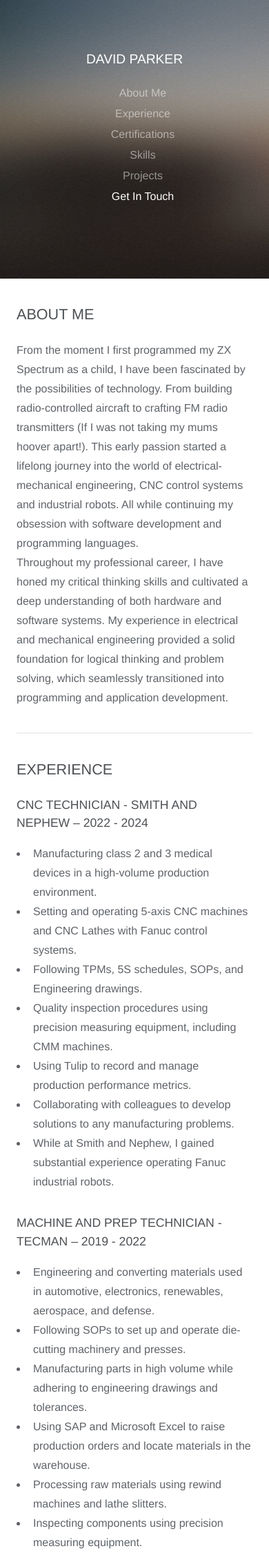
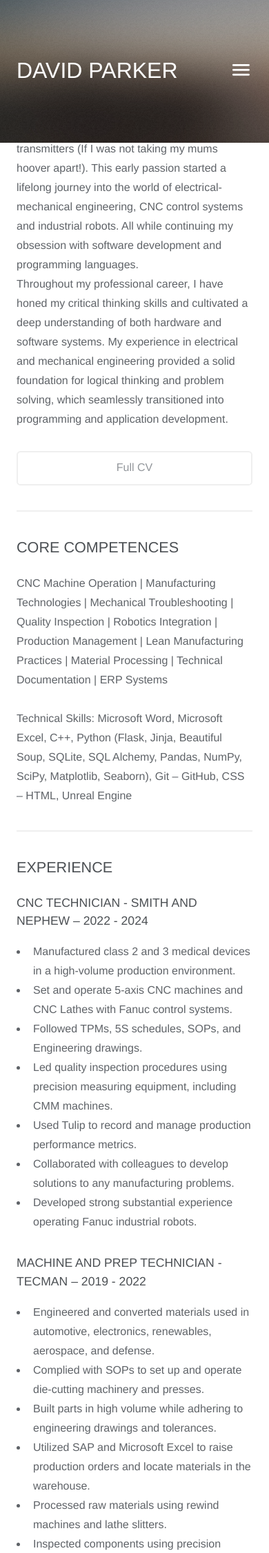
Before and after one commit to Mr006698/Portfolio_Website, a Flask app: page / in a window 390 px wide. Shown: the top 2252 px of the page at 69% size. Run offline with Flask 3, Linux system fonts and the light colour scheme; some web fonts are replaced.

Commit message:
Get Menubar Working

```diff
--- a/main.py
+++ b/main.py
@@ -5,6 +5,11 @@ app = Flask(__name__)
 @app.route('/')
 def index() -> str:
     return render_template('index.html', year=date.today().strftime('%Y'))
+
+
+@app.route('/cv')
+def cv() -> str:
+    return render_template('cv.html', year=date.today().strftime('%Y'))
 
 
 @app.route('/projects')
--- a/static/assets/css/main.css
+++ b/static/assets/css/main.css
@@ -8,6 +8,13 @@
 	html5up.net | @ajlkn
 	Free for personal and commercial use under the CCA 3.0 license (html5up.net/license)
 */
+
+
+@media (prefers-reduced-motion: no-preference) {
+    :root {
+      scroll-behavior: smooth;
+    }
+}
 
 html, body, div, span, applet, object,
 iframe, h1, h2, h3, h4, h5, h6, p, blockquote,
@@ -1824,10 +1831,10 @@ input, select, textarea {
 		-webkit-appearance: none;
 		-ms-appearance: none;
 		appearance: none;
-		background: #f2f2f2;
+		background: #f7f7f7;
 		border-radius: 0.35em;
 		border: solid 2px transparent;
-		color:#3c4043;
+		color: inherit;
 		display: block;
 		outline: 0;
 		padding: 0 0.75em;
@@ -1864,7 +1871,7 @@ input, select, textarea {
 
 		select option {
 			color: #787878;
-			background: #fff;
+			background: f2f2f2;
 		}
 
 		select:focus::-ms-value {
@@ -1966,22 +1973,22 @@ input, select, textarea {
 	}
 
 	::-webkit-input-placeholder {
-		color: #787878 !important;
+		color: #b2b2b2 !important;
 		opacity: 1.0;
 	}
 
 	:-moz-placeholder {
-		color: #787878 !important;
+		color: #b2b2b2 !important;
 		opacity: 1.0;
 	}
 
 	::-moz-placeholder {
-		color: #787878 !important;
+		color: #b2b2b2 !important;
 		opacity: 1.0;
 	}
 
 	:-ms-input-placeholder {
-		color: #787878 !important;
+		color: #b2b2b2 !important;
 		opacity: 1.0;
 	}
 
@@ -2453,8 +2460,8 @@ input, select, textarea {
 		transition: background-color 0.2s ease-in-out, color 0.2s ease-in-out, border-color 0.2s ease-in-out;
 		background-color: transparent;
 		border-radius: 0.35em;
-		border: solid 2px #f2f2f2;
-		color: #787878 !important;
+		border: solid 2px #efefef;
+		color: #92969b !important;
 		cursor: pointer;
 		display: inline-block;
 		font-weight: 400;
@@ -2651,6 +2658,15 @@ input, select, textarea {
 			width: 6.25em;
 		}
 
+/* Inner */
+	.inner {
+		display: block;
+		-moz-justify-content: space-between;
+		-webkit-justify-content: space-between;
+		-ms-justify-content: space-between;
+		justify-content: space-between;
+	}
+
 /* Footer */
 
 	#footer .icons {
@@ -3061,16 +3077,21 @@ input, select, textarea {
 		/* Header */
 
 			#header {
-				background-attachment: scroll;
+				background-attachment: fixed; /* Changed from scroll */
 				background-position: top left, center center;
 				background-size: auto,		cover;
+				background-repeat: repeat, no-repeat; /* Added */
+				height: auto;
 				left: auto;
-				padding: 6em 4em;
-				position: relative;
-				text-align: center;
 				top: auto;
+
+				padding: 0em 4em; /* Changed from 6em 4em */
+				position: fixed; /* Changed from releative */
+				text-align: right; /* Changed from center */
 				width: 100%;
-				display: block;
+
+				display: block; /* Changed from block */
+				z-index: 10; /* Added */
 			}
 
 				#header h1 {
@@ -3080,6 +3101,14 @@ input, select, textarea {
 					#header h1 br {
 						display: inline;
 					}
+
+		/* Inner */
+			.inner {
+				display: -moz-flex;
+				display: -webkit-flex;
+				display: -ms-flex;
+				display: flex;
+			}
 
 		/* Footer */
 
@@ -3134,9 +3163,9 @@ input, select, textarea {
 				font-size: 1.5em;
 			}
 
-			h2 {
+			/*h2 {
 				font-size: 1.2em;
-			}
+			}*/
 
 			h3 {
 				font-size: 1em;
--- a/static/assets/css/sidebar.css
+++ b/static/assets/css/sidebar.css
@@ -1,3 +1,4 @@
+/* CSS - JAVASCRIPT MENU BAR */
 .menu-list {
     list-style: none;
 	color: rgba(255, 255, 255, 0.4);
@@ -15,14 +16,64 @@ li.menu-link a.active {
 	color: rgba(255, 255, 255, 1);
 }
 
+/* FORMATTING OPTIONS */
 div.inner h2 {
 	color:rgba(255, 255, 255, 1) !important;
+	padding-top: 0em;
+	margin-bottom: 0;
 }
 
 header.major h4 {
 	font-weight: 500;
 }
 
+/* ICON */
+.menu-btn {
+	background-color: transparent;
+	border: none;
+	padding: 1em 0em 1em 0em;
+	color: rgba(255, 255, 255, 1);
+	cursor: pointer;
+}
+
+.menu-btn:hover {
+	color: #49bf9d;
+}
+
+.material-symbols-rounded {
+  font-variation-settings:
+  'FILL' 0,
+  'wght' 400,
+  'GRAD' 0,
+  'opsz' 24;
+
+  font-size: 2.5em !important;
+}
+
+@media screen and not (max-width: 980px) {
+	.menu-btn {
+		display: none;
+	}
+
+	.show {
+		display: inline;
+	}
+}
+
+@media screen and (max-width: 980px) {
+	.menu-btn {
+		display: inline;
+	}
+
+	.show {
+		display: none;
+	}
+
+	div.inner h2 {
+		padding-top: 0.2em;
+	}
+}
+
 /* Add padding to the bottom of the contacts so the active menu works */
 #contact {
 	padding-bottom: 12em !important;
--- a/static/assets/js/scripts.js
+++ b/static/assets/js/scripts.js
@@ -7,6 +7,7 @@
 // Scripts
 //
 
+/*
 window.addEventListener('DOMContentLoaded', event => {
 
     // Activate Bootstrap scrollspy on the main nav element
@@ -21,7 +22,7 @@ window.addEventListener('DOMContentLoaded', event => {
     // Collapse responsive navbar when toggler is visible
     const navbarToggler = document.body.querySelector('.navbar-toggler');
     const responsiveNavItems = [].slice.call(
-        document.querySelectorAll('#navbarResponsive .nav-link')
+        document.querySelectorAll('#navbarResponse .nav-link')
     );
     responsiveNavItems.map(function (responsiveNavItem) {
         responsiveNavItem.addEventListener('click', () => {
@@ -31,16 +32,31 @@ window.addEventListener('DOMContentLoaded', event => {
         });
     });
 
-});
+});*/
 
-// Active Nav Link on Scroll
+// Toggle the menu when the user clicks the button
+function openMenu() {
+    document.getElementById("menuDropdown").classList.toggle("show")
+}
+
+// Close the dropdown if the user clicks outside of it
+window.onclick = function(event) {
+    if (!event.target.matches(".material-symbols-rounded")) {
+        var menu = document.getElementById("menuDropdown");
+        if (!menu.classList.contains('show')) {
+            menu.classList.add('show');
+        }
+    }
+}
+
+// Activate menu link on scroll
 let sections = document.querySelectorAll('section');
 let navLinks = document.querySelectorAll('li a');
 
 window.onscroll = () => {
     sections.forEach(sec => {
         let top = window.scrollY;
-        let offset = sec.offsetTop - 200;
+        let offset = sec.offsetTop - 250;
         let height = sec.offsetHeight;
         let id = sec.getAttribute('id');
 
--- a/templates/header.html
+++ b/templates/header.html
@@ -6,40 +6,20 @@
 -->
 <html>
 	<head>
-		<title>Strata by HTML5 UP</title>
+		<title>David Parker - Engineer | Programmer | Developer</title>
 		<meta charset="utf-8" />
 		<meta name="viewport" content="width=device-width, initial-scale=1, user-scalable=no" />
-		<link rel="stylesheet" href="https://cdn.jsdelivr.net/npm/bootstrap@5.3.3/dist/css/bootstrap.min.css">
-		<link rel="stylesheet" href="{{ url_for('static', filename='assets/css/main.css') }}"/>
-		<link rel="stylesheet" href="{{ url_for('static', filename='assets/css/sidebar.css') }}"/>
+		<link rel="stylesheet" href="{{ url_for('static', filename='assets/css/main.css') }}" />
+		<link rel="stylesheet" href="{{ url_for('static', filename='assets/css/sidebar.css') }}" />
+		<link rel="stylesheet"
+			href="https://fonts.googleapis.com/css2?family=Material+Symbols+Rounded:opsz,wght,FILL,GRAD@20..48,100..700,0..1,-50..200&icon_names=menu" />
 	</head>
-	<body class="is-preload">
+	<body class="is-preload" id="page-top">
 
 		<header id="header">
 			<div class="inner">
 				<h2>DAVID PARKER</h2>
-				<div class="menu" id="menu-reponse">
-					<ul class="menu-list">
-						<li class="menu-link">
-							<!-- Make sure that the top title lines up with the name when clicked -->
-							<a class="active" href="#about" onclick="window.scrollTo(0, 0); return false">About Me</a>
-						</li>
-						<li class="menu-link">
-							<a class="" href="#experience">Experience</a>
-						</li>
-						<li class="menu-link">
-							<a class="" href="#certifications">Certifications</a>
-						</li>
-						<li class="menu-link">
-							<a class="" href="#skills">Skills</a>
-						</li>
-						<li class="menu-link">
-							<a class="" href="#projects">Projects</a>
-						</li>
-						<li class="menu-link">
-							<a class="" href="#contact">Get In Touch</a>
-						</li>
-					</ul>
-				</div>
+				<!--<h6>Engineer - Programmer - Developer</h6>-->
+				{% include 'menu.html' %}
 			</div>
-	</header>
+		</header>
--- a/templates/index.html
+++ b/templates/index.html
@@ -7,10 +7,33 @@
 		<header class="major">
 			<h2>ABOUT ME</h2>
 		</header>
-							<p>From the moment I first programmed my ZX Spectrum as a child, I have been fascinated by the possibilities of technology. From building radio-controlled aircraft to crafting FM radio transmitters (If I was not taking my mums hoover apart!). This early passion started a lifelong journey into the world of electrical-mechanical engineering, CNC control systems and industrial robots. All while continuing my obsession with software development and programming languages.
-								</br>Throughout my professional career, I have honed my critical thinking skills and cultivated a deep understanding of both hardware and software systems. My experience in electrical and mechanical engineering provided a solid foundation for logical thinking and problem solving, which seamlessly transitioned into programming and application development.
+		<p>From the moment I first programmed my ZX Spectrum as a child, I have been fascinated by the possibilities of
+			technology. From building radio-controlled aircraft to crafting FM radio transmitters (If I was not taking
+			my mums hoover apart!). This early passion started a lifelong journey into the world of
+			electrical-mechanical engineering, CNC control systems and industrial robots. All while continuing my
+			obsession with software development and programming languages.
+			</br>Throughout my professional career, I have honed my critical thinking skills and cultivated a deep
+			understanding of both hardware and software systems. My experience in electrical and mechanical engineering
+			provided a solid foundation for logical thinking and problem solving, which seamlessly transitioned into
+			programming and application development.
 		</p>
 		</ul>
+		<ul class="actions">
+			<li><a href="{{ url_for('cv') }}" class="button">Full CV</a></li>
+		</ul>
+	</section>
+
+	<!-- Core Competences -->
+	<section id="skills">
+		<header class="major">
+			<h2>CORE COMPETENCES</h2>
+		</header>
+		<P>CNC Machine Operation | Manufacturing Technologies | Mechanical Troubleshooting | Quality Inspection |
+			Robotics Integration | Production Management | Lean Manufacturing Practices | Material Processing |
+			Technical Documentation | ERP Systems</br></br>
+			Technical Skills: Microsoft Word, Microsoft Excel, C++, Python (Flask, Jinja, Beautiful Soup, SQLite, SQL
+			Alchemy, Pandas, NumPy, SciPy, Matplotlib, Seaborn), Git – GitHub, CSS – HTML, Unreal Engine
+		</P>
 	</section>
 
 	<!-- Exerience -->
@@ -20,31 +43,32 @@
 			<h4>CNC TECHNICIAN - SMITH AND NEPHEW – 2022 - 2024</h4>
 		</header>
 		<ul>
-						<li>Manufacturing class 2 and 3 medical devices in a high-volume production environment.</li>
-						<li>Setting and operating 5-axis CNC machines and CNC Lathes with Fanuc control systems.</li>
-						<li>Following TPMs, 5S schedules, SOPs, and Engineering drawings.</li>
-						<li>Quality inspection procedures using precision measuring equipment, including CMM machines.</li>
-						<li>Using Tulip to record and manage production performance metrics.</li>
-						<li>Collaborating with colleagues to develop solutions to any manufacturing problems.</li>
-						<li>While at Smith and Nephew, I gained substantial experience operating Fanuc industrial robots.</li>
+			<li>Manufactured class 2 and 3 medical devices in a high-volume production environment.</li>
+			<li>Set and operate 5-axis CNC machines and CNC Lathes with Fanuc control systems.</li>
+			<li>Followed TPMs, 5S schedules, SOPs, and Engineering drawings.</li>
+			<li>Led quality inspection procedures using precision measuring equipment, including CMM machines.</li>
+			<li>Used Tulip to record and manage production performance metrics.</li>
+			<li>Collaborated with colleagues to develop solutions to any manufacturing problems.</li>
+			<li>Developed strong substantial experience operating Fanuc industrial robots.</li>
 		</ul>
 		<header class="major">
 			<h4>MACHINE AND PREP TECHNICIAN - TECMAN – 2019 - 2022</h4>
 		</header>
 		<ul>
-						<li>Engineering and converting materials used in automotive, electronics, renewables, aerospace, and defense.</li>
-						<li>Following SOPs to set up and operate die-cutting machinery and presses.</li>
-						<li>Manufacturing parts in high volume while adhering to engineering drawings and tolerances.</li>
-						<li>Using SAP and Microsoft Excel to raise production orders and locate materials in the warehouse.</li>
-						<li>Processing raw materials using rewind machines and lathe slitters.</li>
-						<li>Inspecting components using precision measuring equipment.</li>
+			<li>Engineered and converted materials used in automotive, electronics, renewables, aerospace, and defense.
+			</li>
+			<li>Complied with SOPs to set up and operate die-cutting machinery and presses.</li>
+			<li>Built parts in high volume while adhering to engineering drawings and tolerances.</li>
+			<li>Utilized SAP and Microsoft Excel to raise production orders and locate materials in the warehouse. </li>
+			<li>Processed raw materials using rewind machines and lathe slitters.</li>
+			<li>Inspected components using precision measuring equipment in adherence to set standards.</li>
 		</ul>
 	</section>
 
 	<!-- Certifications -->
 	<section id="certifications">
 		<header class="major">
-						<h2>CERTIFICATIONS</h2>
+			<h2>AWARDS & CERTIFICATIONS</h2>
 			<h4>XYZ MACHINE TOOLS</h4>
 		</header>
 		<ul>
@@ -86,21 +110,6 @@
 		</ul>
 	</section>
 
-				<!-- Skills -->
-					<section id="skills">
-						<header class="major">
-							<h2>SKILLS</h2>
-						</header>
-						<ul>
-							<li>Office 365</li>
-							<li>Python (Flask, Jinja, Beautiful Soup, SQLite, SQL Alchemy, Pandas, NumPy, SciPy, Matplotlib, Seaborn)</li>
-							<li>C++</li>
-							<li>Git - GitHub</li>
-							<li>CSS - HTML</li>
-							<li>Unreal Engine</li>
-						</ul>
-					</section>
-
 	<!-- Two -->
 	<section id="projects">
 		<header class="major">
@@ -108,22 +117,26 @@
 		</header>
 		<div class="row">
 			<article class="col-6 col-12-xsmall work-item">
-								<a href="static/images/fulls/01.jpg" class="image fit thumb"><img src="static/images/thumbs/01.jpg" alt="" /></a>
+				<a href="static/images/fulls/01.jpg" class="image fit thumb"><img src="static/images/thumbs/01.jpg"
+						alt="" /></a>
 				<h3>Lottery Results Analysis</h3>
 				<p>Statistical analysis of lottery numbers using Beautiful Soup, Pandas and NumPy.</p>
 			</article>
 			<article class="col-6 col-12-xsmall work-item">
-								<a href="static/images/fulls/02.jpg" class="image fit thumb"><img src="static/images/thumbs/02.jpg" alt="" /></a>
+				<a href="static/images/fulls/02.jpg" class="image fit thumb"><img src="static/images/thumbs/02.jpg"
+						alt="" /></a>
 				<h3>Ultricies lacinia interdum</h3>
 				<p>Lorem ipsum dolor sit amet nisl sed nullam feugiat.</p>
 			</article>
 			<article class="col-6 col-12-xsmall work-item">
-								<a href="static/images/fulls/03.jpg" class="image fit thumb"><img src="static/images/thumbs/03.jpg" alt="" /></a>
+				<a href="static/images/fulls/03.jpg" class="image fit thumb"><img src="static/images/thumbs/03.jpg"
+						alt="" /></a>
 				<h3>Tortor metus commodo</h3>
 				<p>Lorem ipsum dolor sit amet nisl sed nullam feugiat.</p>
 			</article>
 			<article class="col-6 col-12-xsmall work-item">
-								<a href="static/images/fulls/04.jpg" class="image fit thumb"><img src="static/images/thumbs/04.jpg" alt="" /></a>
+				<a href="static/images/fulls/04.jpg" class="image fit thumb"><img src="static/images/thumbs/04.jpg"
+						alt="" /></a>
 				<h3>Quam neque phasellus</h3>
 				<p>Lorem ipsum dolor sit amet nisl sed nullam feugiat.</p>
 			</article>
@@ -138,14 +151,18 @@
 		<header class="major">
 			<h2>GET IN TOUCH</h2>
 		</header>
-						<p>If you have any questions or would like to get in touch, please feel free to contact me using any of the methods listed below. I will do my best to respond promptly to all inquiries.</p>
+		<p>If you have any questions or would like to get in touch, please feel free to contact me using any of the
+			methods listed below. I will do my best to respond promptly to all inquiries.</p>
 		<div class="row">
 			<div class="col-8 col-12-small">
 				<form method="post" action="#">
 					<div class="row gtr-uniform gtr-50">
-										<div class="col-6 col-12-xsmall"><input type="text" name="name" id="name" placeholder="Name" /></div>
-										<div class="col-6 col-12-xsmall"><input type="email" name="email" id="email" placeholder="Email" /></div>
-										<div class="col-12"><textarea name="message" id="message" placeholder="Message" rows="4"></textarea></div>
+						<div class="col-6 col-12-xsmall"><input type="text" name="name" id="name" placeholder="Name" />
+						</div>
+						<div class="col-6 col-12-xsmall"><input type="email" name="email" id="email"
+								placeholder="Email" /></div>
+						<div class="col-12"><textarea name="message" id="message" placeholder="Message"
+								rows="4"></textarea></div>
 					</div>
 				</form>
 				<ul class="actions">
@@ -156,14 +173,14 @@
 				<ul class="labeled-icons">
 					<li>
 						<h3 class="icon solid fa-home"><span class="label">Address</span></h3>
-										Flat 2 80 Regent Street,<br />
-										Leamington Spa,<br />
+						<h5>Leamington Spa,<br />
+						England,<br />
 						CV32 4NS<br />
-										United Kingdom
+						United Kingdom</h5>
 					</li>
 					<li>
 						<h3 class="icon solid fa-envelope"><span class="label">Email</span></h3>
-										<a href="mailto:parkers.postbox@gmail.com">parkers.postbox@gmail.com</a>
+						<h5><a href="mailto:parkers.postbox@gmail.com">parkers.postbox@gmail.com</a></h5>
 					</li>
 				</ul>
 			</div>
--- a/templates/menu.html
+++ b/templates/menu.html
@@ -1,29 +1,30 @@
-<nav class="navbar navbar-expand-lg" id="side-menu">
-    <button class="navbar-toggler" type="button" data-bs-target="#menu-response" aria-controls="menu-reponse"
-    aria-expanded="false" aria-label="Toggle navigation">
-    <span class="navbar-toggler-icon"></span>
-</button>
-</nav>
+<!-- CSS JAVASCRIPT MENU BAR -->
+<div class="menu" id="menu-reponse">
 
-<div class="navbar-collapse collapse" id="menu-reponse">
-    <ul class="navbar-nav">
-        <li>
-            <a class="nav-link active" href="#about" onclick="window.scrollTo(0, 0); return false">About Me</a>
+    <!-- BUTTON -->
+    <button onclick="openMenu()" id="menuButton" class="menu-btn">
+        <span class="material-symbols-rounded">menu</span>
+    </button>
+
+    <div class="menu-list show" id="menuDropdown">
+        <li class="menu-link">
+            <!-- Make sure that the top title lines up with the name when clicked -->
+            <a class="active" href="#about" onclick="window.scrollTo(0, 0); return false">About Me</a>
         </li>
-        <li>
-            <a class="nav-link" href="#experience">Experience</a>
+        <li class="menu-link">
+            <a class="" href="#skills">Competences</a>
         </li>
-        <li>
-            <a class="nav-link" href="#certifications">Certifications</a>
+        <li class="menu-link">
+            <a class="" href="#experience">Experience</a>
         </li>
-        <li>
-            <a class="nav-link" href="#skills">Skills</a>
+        <li class="menu-link">
+            <a class="" href="#certifications">Certifications</a>
         </li>
-        <li>
-            <a class="nav-link" href="#projects">Projects</a>
+        <li class="menu-link">
+            <a class="" href="#projects">Projects</a>
         </li>
-        <li>
-            <a class="nav-link" href="#contact">Get In Touch</a>
+        <li class="menu-link">
+            <a class="" href="#contact">Get In Touch</a>
         </li>
-    </ul>
+    </div>
 </div>
```
Also changed, not shown: templates/cv.html (added, +97 -0 lines), 1 other file. Lines whose indentation alone changed are shown as unchanged.
